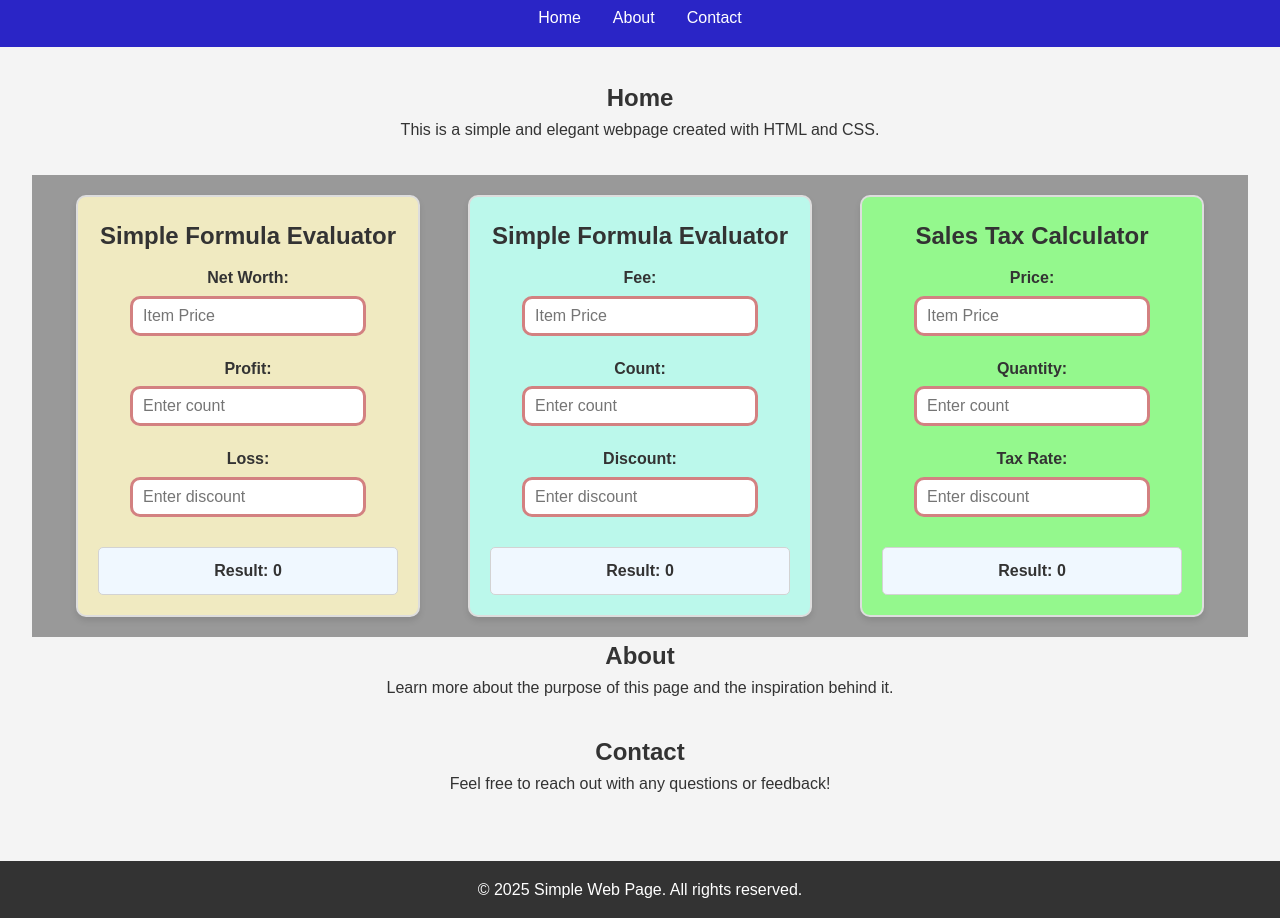
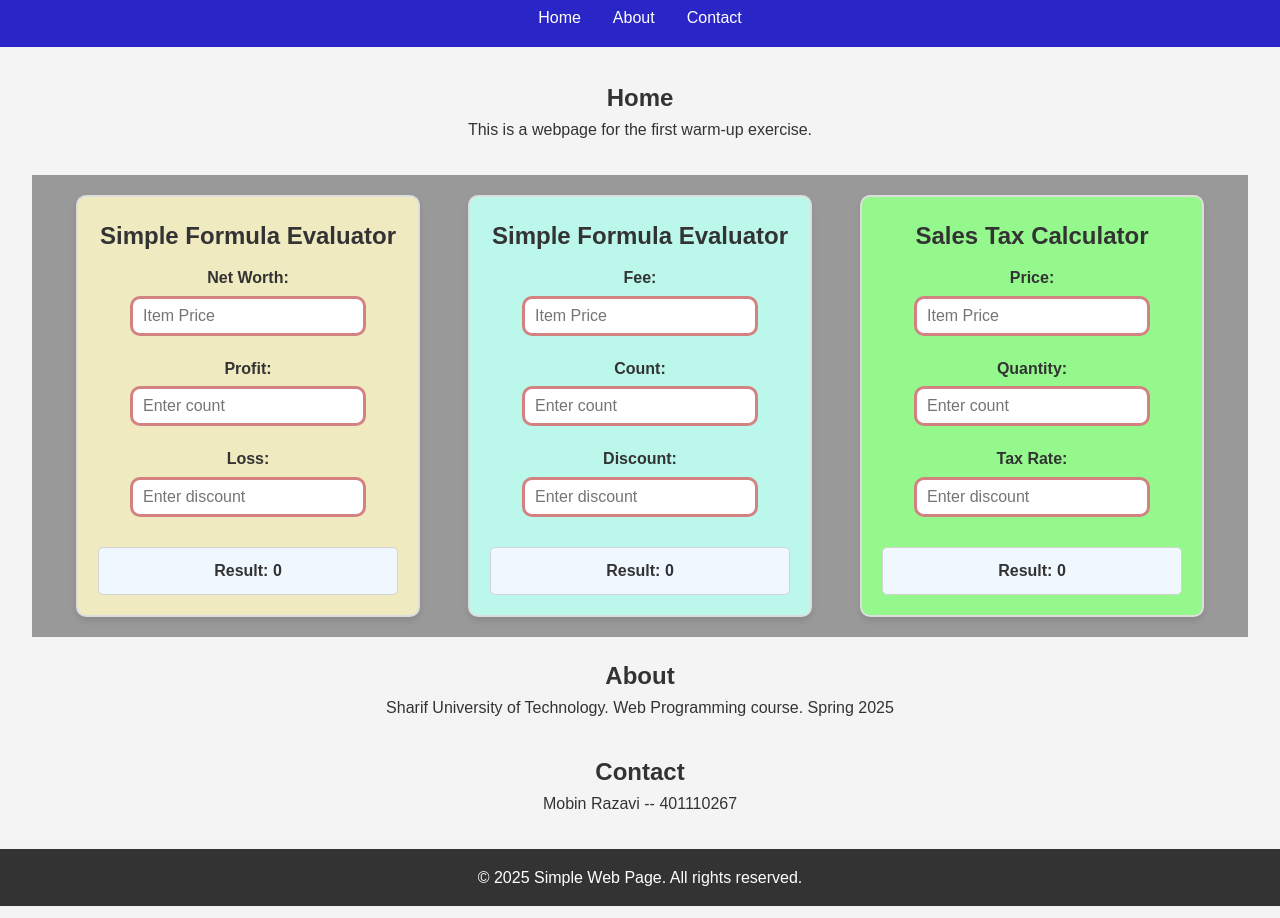
Before and after one commit to mobin2357/kargahtamrin, a plain HTML site: page index.html in a window 1280 px wide. Shown: the part 70-988 px from the top of the page. Drawn offline with Linux system fonts and the light colour scheme.

Commit message:
Update index.html

```diff
--- a/index.html
+++ b/index.html
@@ -21,7 +21,8 @@
 
     <section id="home">
       <h2>Home</h2>
-      <p>This is a simple and elegant webpage created with HTML and CSS.</p>
+      <!-- <p>This is a simple and elegant webpage created with HTML and CSS.</p> -->
+      <p>This is a webpage for the first warm-up exercise.</p>
     </section>
 
     <div class="outer-box">
@@ -71,13 +72,15 @@
         </div>
     </div>
 
+    <div style="height: 20px;"></div>
+
     <section id="about">
       <h2>About</h2>
-      <p>Learn more about the purpose of this page and the inspiration behind it.</p>
+      <p>Sharif University of Technology. Web Programming course. Spring 2025</p>
     </section>
-    <section id="contact">
+    <section id="contact" style="margin-bottom: 0rem;">
       <h2>Contact</h2>
-      <p>Feel free to reach out with any questions or feedback!</p>
+      <p>Mobin Razavi -- 401110267</p>
     </section>
   </main>
   <footer>
```
